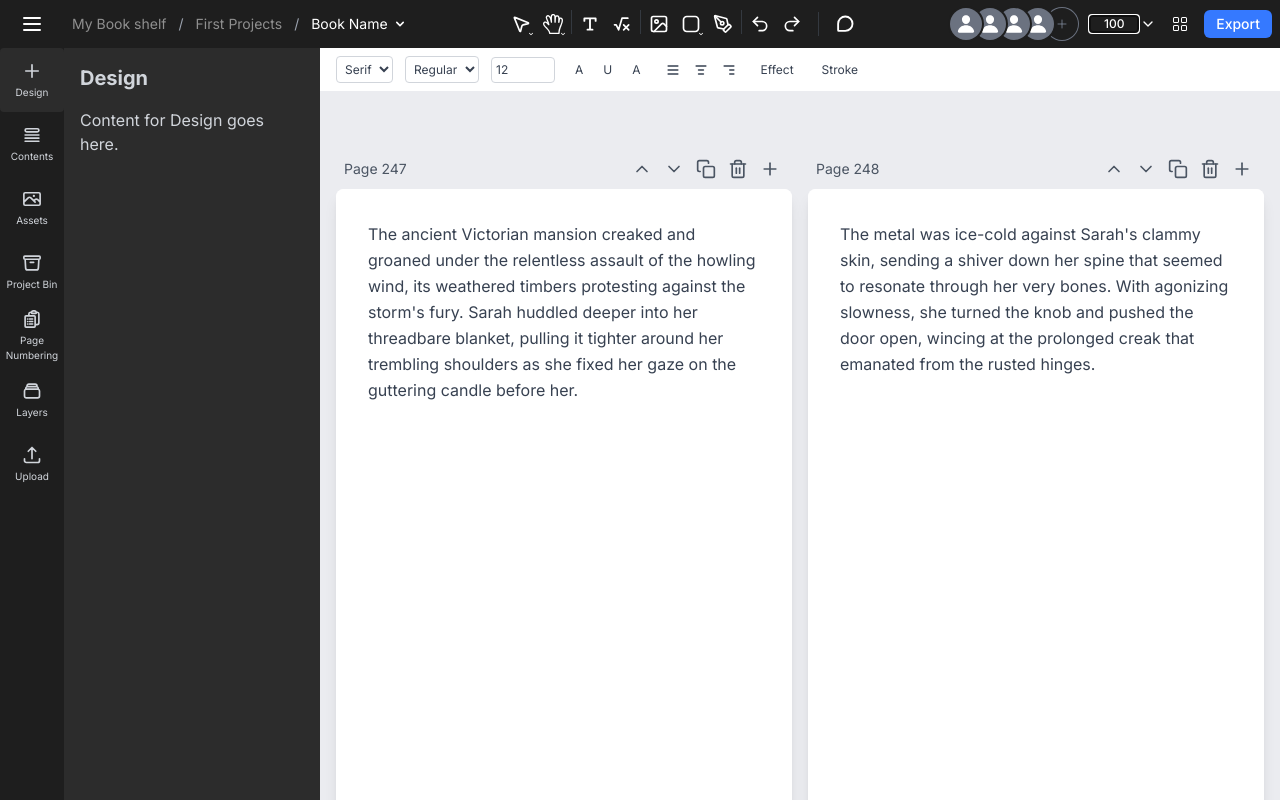
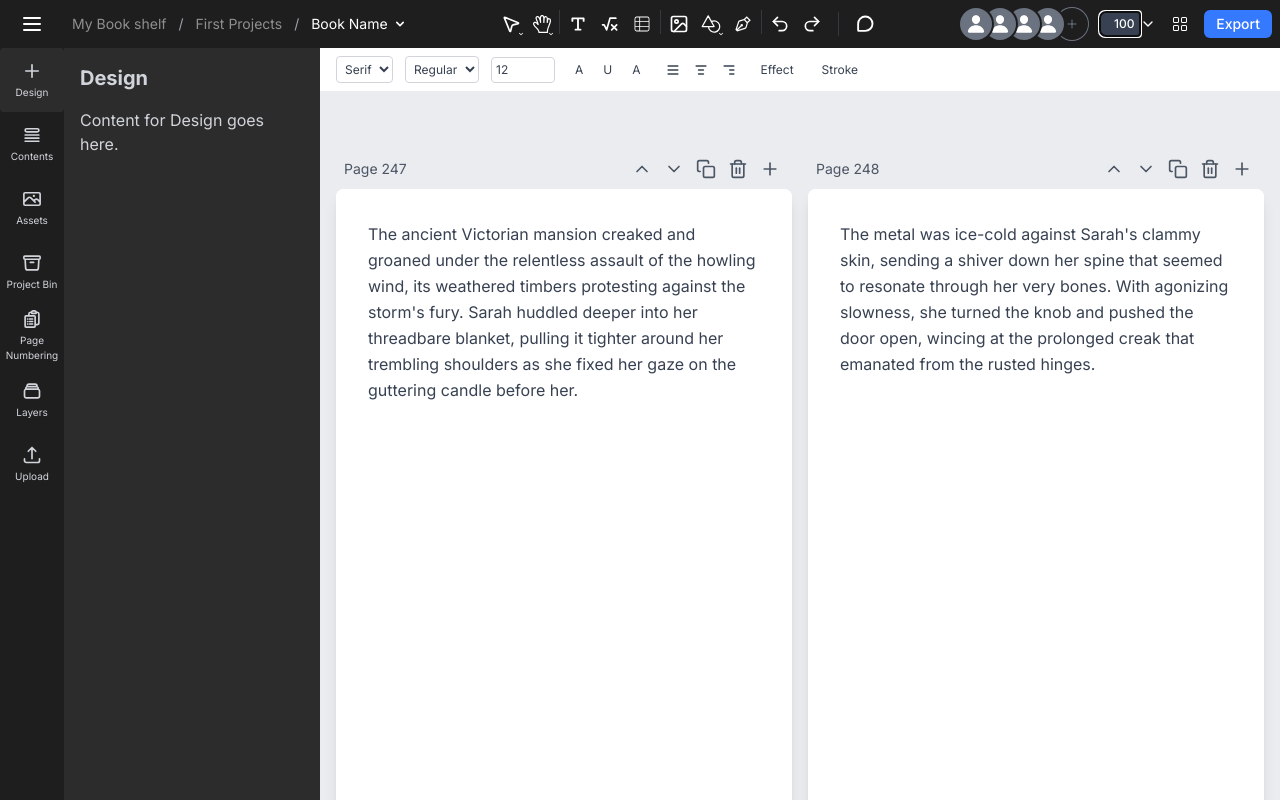
Before and after one commit to alemem64/shelvas, a Next.js app: page / in a window 1280 px wide. Both pictures are taken after a click on the button "100%". Built offline with nearby package versions, Linux system fonts and the light colour scheme.

Commit message:
아이콘 수정, sidebar 다시 클릭시 숨겨짐

```diff
--- a/src/components/Sidebar.tsx
+++ b/src/components/Sidebar.tsx
@@ -14,6 +14,16 @@ const pages = [
 
 const Sidebar = () => {
   const [selectedPage, setSelectedPage] = useState(pages[0].name);
+  const [isRightBarVisible, setIsRightBarVisible] = useState(true);
+
+  const handlePageClick = (pageName: string) => {
+    if (selectedPage === pageName) {
+      setIsRightBarVisible(!isRightBarVisible);
+    } else {
+      setSelectedPage(pageName);
+      setIsRightBarVisible(true);
+    }
+  };
 
   return (
     <aside className="flex bg-[#1E1E1E] text-gray-300">
@@ -26,7 +36,7 @@ const Sidebar = () => {
               className={`cursor-pointer hover:bg-[#2C2C2C] rounded w-16 h-16 ${
                 selectedPage === page.name ? 'bg-[#2C2C2C]' : ''
               }`}
-              onClick={() => setSelectedPage(page.name)}
+              onClick={() => handlePageClick(page.name)}
             >
               <div className="w-full h-full flex flex-col items-center justify-center">
                 <svg className="w-5 h-5 mb-1" fill="none" stroke="currentColor" viewBox="0 0 24 24" xmlns="http://www.w3.org/2000/svg">
@@ -40,10 +50,12 @@ const Sidebar = () => {
       </div>
 
       {/* Right bar with fixed width */}
-      <div className="w-64 p-4 overflow-y-auto bg-[#2C2C2C]">
-        <h2 className="text-xl font-bold mb-4">{selectedPage}</h2>
-        <p>Content for {selectedPage} goes here.</p>
-      </div>
+      {isRightBarVisible && (
+        <div className="w-64 p-4 overflow-y-auto bg-[#2C2C2C]">
+          <h2 className="text-xl font-bold mb-4">{selectedPage}</h2>
+          <p>Content for {selectedPage} goes here.</p>
+        </div>
+      )}
     </aside>
   );
 };
--- a/src/components/TopNav.tsx
+++ b/src/components/TopNav.tsx
@@ -1,14 +1,16 @@
 'use client'
 import React, { useState, useRef, useEffect } from 'react';
 import { useZoom } from '@/context/ZoomContext';
-import { LuMousePointer2, LuImage, LuPenTool, LuUndo2, LuRedo2 } from 'react-icons/lu';
+import { LuMousePointer2, LuImage, LuUndo2, LuRedo2 } from 'react-icons/lu';
 import { RxHand } from 'react-icons/rx';
 import { PiTextTBold, PiChatTeardropBold } from 'react-icons/pi';
 import { TbMath } from 'react-icons/tb';
-import { BiSquareRounded } from 'react-icons/bi';
+import { IoShapesOutline } from 'react-icons/io5';
+import { CiViewTable } from 'react-icons/ci';
 import { IoPerson } from 'react-icons/io5';
 import { FiChevronDown } from 'react-icons/fi';
 import { BsGrid } from 'react-icons/bs';
+import { LiaPenNibSolid } from 'react-icons/lia';
 
 const TopNav = () => {
   const [selectedTool, setSelectedTool] = useState(null);
@@ -83,9 +85,10 @@ const TopNav = () => {
             <Divider />
             <ToolButton icon="text" selectedTool={selectedTool} setSelectedTool={setSelectedTool} />
             <ToolButton icon="formula" selectedTool={selectedTool} setSelectedTool={setSelectedTool} />
+            <ToolButton icon="table" selectedTool={selectedTool} setSelectedTool={setSelectedTool} />
             <Divider />
             <ToolButton icon="image" selectedTool={selectedTool} setSelectedTool={setSelectedTool} />
-            <ToolButton icon="rectangle" hasDropdown selectedTool={selectedTool} setSelectedTool={setSelectedTool} />
+            <ToolButton icon="shape" hasDropdown selectedTool={selectedTool} setSelectedTool={setSelectedTool} />
             <ToolButton icon="pen" selectedTool={selectedTool} setSelectedTool={setSelectedTool} />
             <Divider />
             <ToolButton icon="undo" selectedTool={selectedTool} setSelectedTool={setSelectedTool} />
@@ -108,9 +111,8 @@ const TopNav = () => {
             </svg>
           </button>
         </div>
-        <div className="flex items-center space-x-2">
         <div className="flex items-center">
-            <div className="w-12 flex items-center justify-end">
+          <div className="w-10 flex items-center justify-end">
             {isEditing ? (
               <input
                 ref={inputRef}
@@ -119,24 +121,23 @@ const TopNav = () => {
                 onChange={handleInputChange}
                 onBlur={handleInputBlur}
                 onKeyDown={handleInputKeyDown}
-                  className="w-full text-xs font-medium bg-transparent text-white text-center"
+                className="w-full pl-2 py-1 rounded-l-md text-xs font-medium bg-gray-700 text-white text-center"
               />
             ) : (
               <button
                 onClick={handleZoomClick}
-                  className="w-full text-xs font-medium flex items-center justify-end"
+                className="w-full pl-2 py-1 rounded-l-md text-xs font-medium flex items-center justify-end"
               >
-                  <span className="hover:bg-gray-700 rounded-l-sm transition-colors pl-1 py-0.5 pr-0.5">
+                <span className="hover:bg-gray-700 pl-2 pr-1 py-1 rounded-md transition-colors">
                   {zoomPercentage}%
                 </span>
               </button>
             )}
           </div>
-            <button className="hover:bg-gray-700 rounded-r-sm transition-colors pr-1 py-0.5 pl-0.5">
+          <button className="pr-1 py-1 hover:bg-gray-700 rounded-r-md transition-colors">
             <FiChevronDown className="w-4 h-4" />
           </button>
-          </div>
-          <button className="hover:bg-gray-700 rounded-md transition-colors p-1">
+          <button className="p-1 ml-2 hover:bg-gray-700 rounded-md transition-colors">
             <BsGrid className="w-4 h-4" />
           </button>
         </div>
@@ -149,7 +150,7 @@ const TopNav = () => {
 };
 const ToolButton = ({ icon, hasDropdown = false, selectedTool, setSelectedTool }) => (
   <button
-    className={`p-1 rounded-sm relative ${
+    className={`p-1 rounded relative ${
       selectedTool === icon ? 'bg-[#3579FF]' : 'hover:bg-gray-700'
     }`}
     onClick={() => setSelectedTool(icon)}
@@ -168,17 +169,19 @@ const getToolIcon = (icon) => {
     case 'pointer':
       return <LuMousePointer2 className="w-5 h-5" />;
     case 'hand':
-      return <RxHand className="w-5 h-5" />;
+      return <RxHand className="w-[18px] h-[18px]" />;
     case 'text':
       return <PiTextTBold className="w-5 h-5" />;
     case 'formula':
       return <TbMath className="w-5 h-5" />;
+    case 'table':
+      return <CiViewTable className="w-5 h-5" />;
     case 'image':
       return <LuImage className="w-5 h-5" />;
-    case 'rectangle':
-      return <BiSquareRounded className="w-5 h-5" />;
+    case 'shape':
+      return <IoShapesOutline className="w-5 h-5" />;
     case 'pen':
-      return <LuPenTool className="w-5 h-5" />;
+      return <LiaPenNibSolid className="w-5 h-5" />;
     case 'undo':
       return <LuUndo2 className="w-5 h-5" />;
     case 'redo':
```
Lines whose indentation alone changed are shown as unchanged.
